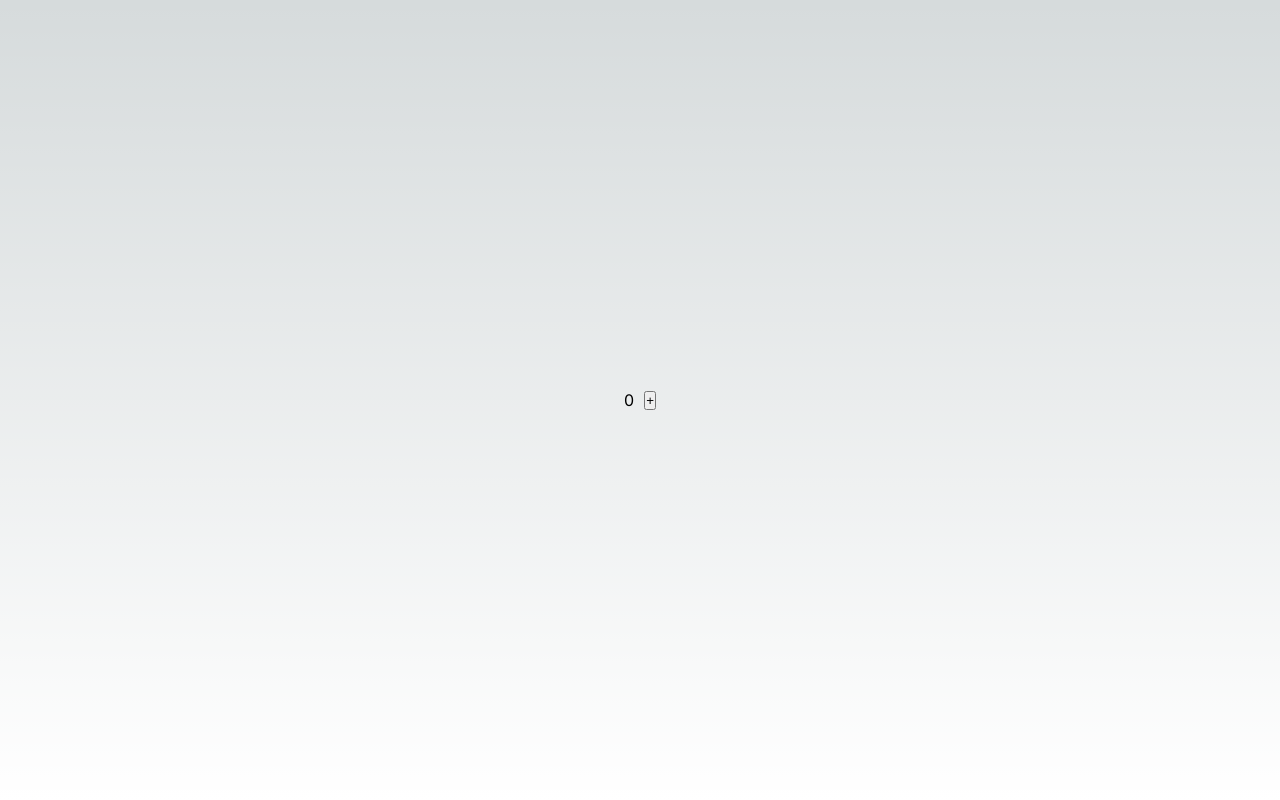
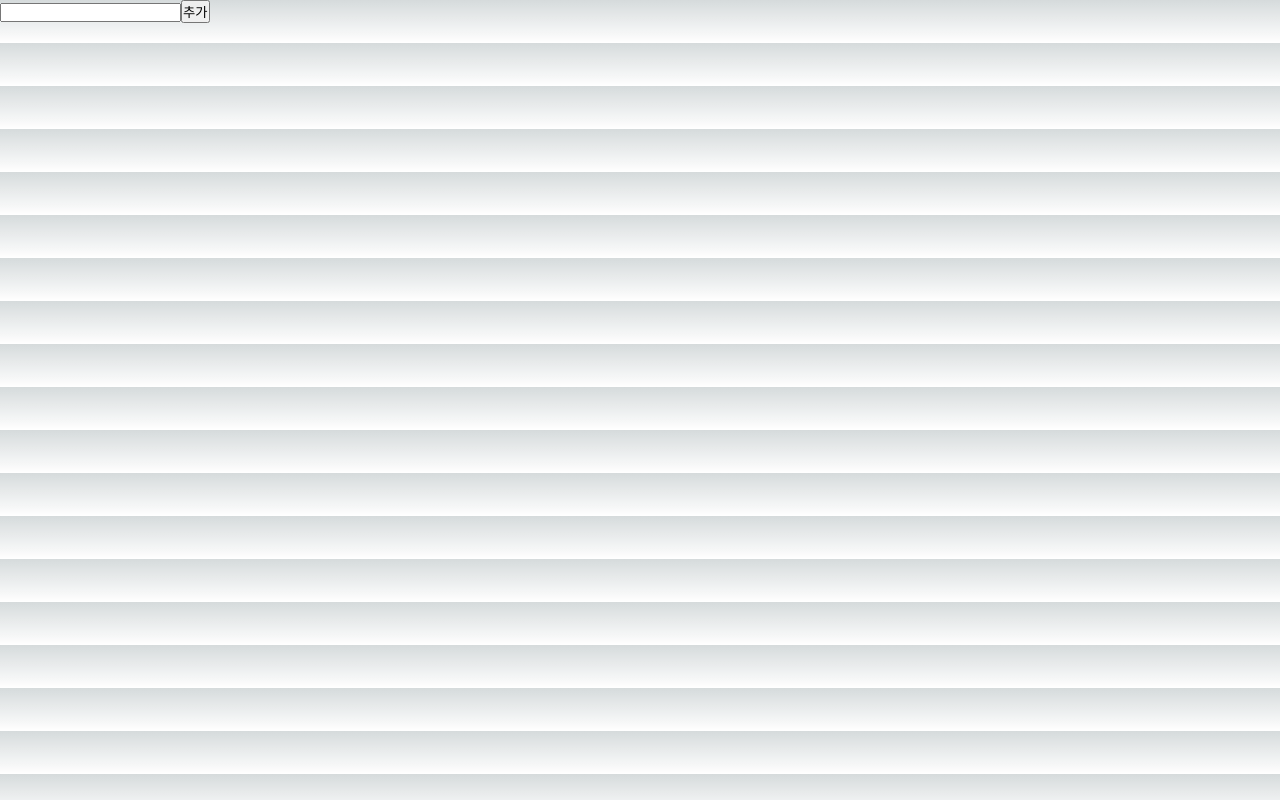
Before and after one commit to hoooooojjjj/usingBlog, a Next.js app: page / in a window 1280 px wide. Built offline with nearby package versions, Linux system fonts and the light colour scheme.

Commit message:
Library : 1 - dayjs

```diff
--- a/src/app/page.js
+++ b/src/app/page.js
@@ -1,17 +1,63 @@
 "use client";
-import React, { useState } from "react";
-import Count from "./_component/count";
+import dayjs from "dayjs";
+import relativeTime from "dayjs/plugin/relativeTime";
+import "dayjs/locale/ko";
+import { useState } from "react";
 
-export const CountContext = React.createContext();
+dayjs.extend(relativeTime);
+dayjs.locale("ko");
 
 function page() {
-  const [count, setCount] = useState(0);
+  // const date = dayjs();
+  // console.log(date);
+
+  const [todoInput, setTodoInput] = useState("");
+  const [todo, setTodo] = useState([
+    {
+      content: "",
+      date: "",
+    },
+  ]);
+
+  const handleOnChange = (e) => {
+    setTodoInput(e.target.value);
+  };
+  const handleOnSubmit = (e) => {
+    e.preventDefault();
+    const newTodo = {
+      content: todoInput,
+      // date: dayjs(new Date()).format("YYYY년 MM월 DD일 HH:mm:ss"),
+      date: dayjs(new Date()).fromNow(),
+    };
+    setTodo([...todo, newTodo]);
+    setTodoInput("");
+  };
+
+  // const threeMonth = dayjs().set("month", 3).month();
+  // console.log(threeMonth + "월"); // 출력 : 3월
+
+  // const MulthreeYear = dayjs(new Date()).add(3, "year").format("YYYY년");
+  // console.log(MulthreeYear); // 출력 : 2027년
+
+  // const isBefore = dayjs(new Date()).add(3, "year").isBefore(dayjs(Date.now()));
+  // console.log(isBefore); // 출력 : false
+
+  // const isAfter = dayjs(new Date()).add(3, "year").isAfter(dayjs(Date.now()));
+  // console.log(isAfter); // 출력 : true
+
   return (
     <div>
-      <CountContext.Provider value={[count, setCount]}>
-        <Count />
-        {/* 이 안에 있는 모든 컴포넌트에 count, setCount() 가 전달 됨 */}
-      </CountContext.Provider>
+      <form onSubmit={handleOnSubmit}>
+        <input type="text" value={todoInput} onChange={handleOnChange} />
+        <button>추가</button>
+      </form>
+      {todo.map((todo, i) => (
+        <div key={i}>
+          {todo.content}
+          <br />
+          {todo.date}
+        </div>
+      ))}
     </div>
   );
 }
```
Also changed, not shown: package.json (+5 -4 lines), 1 other file (tests, documents, lock files or other folders).
